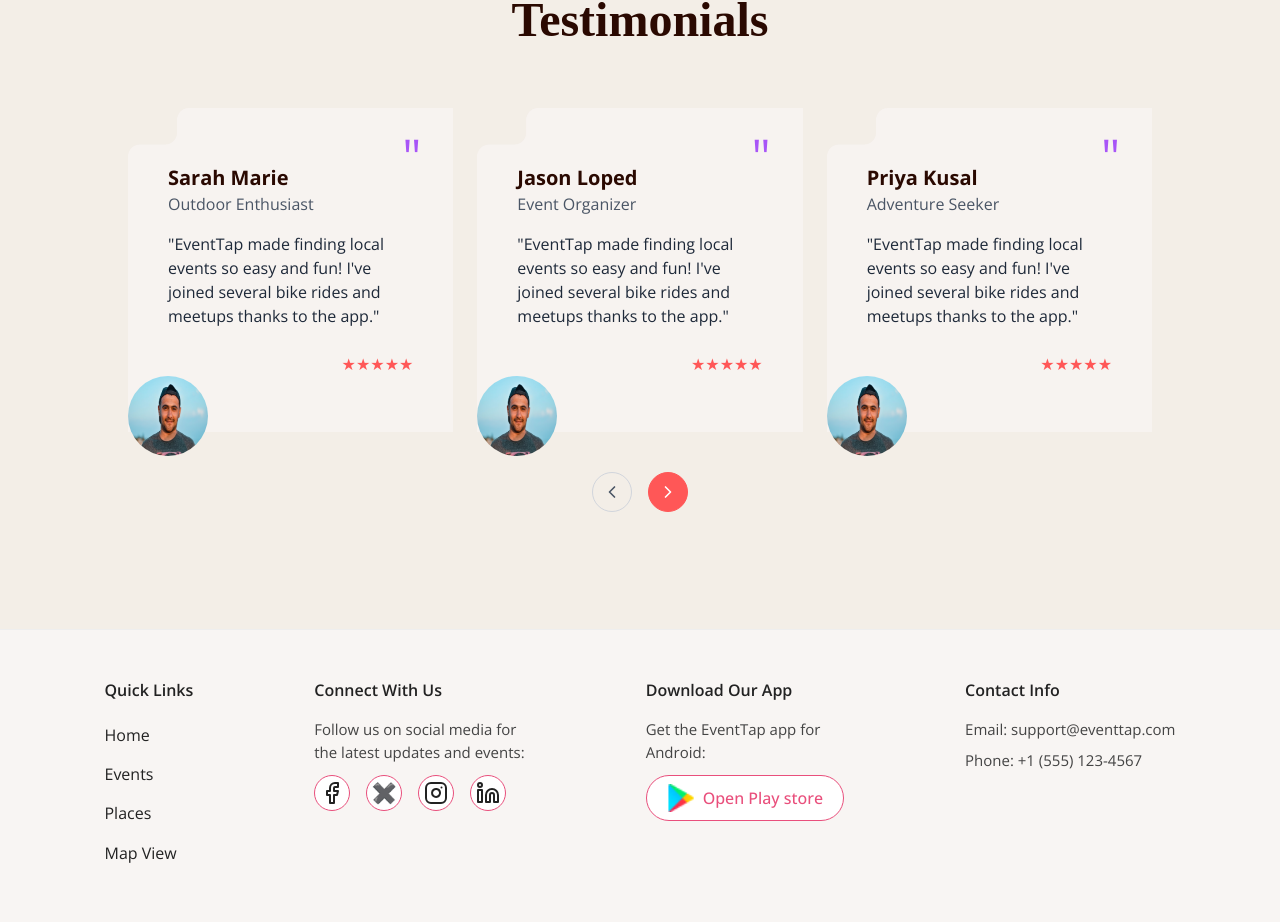
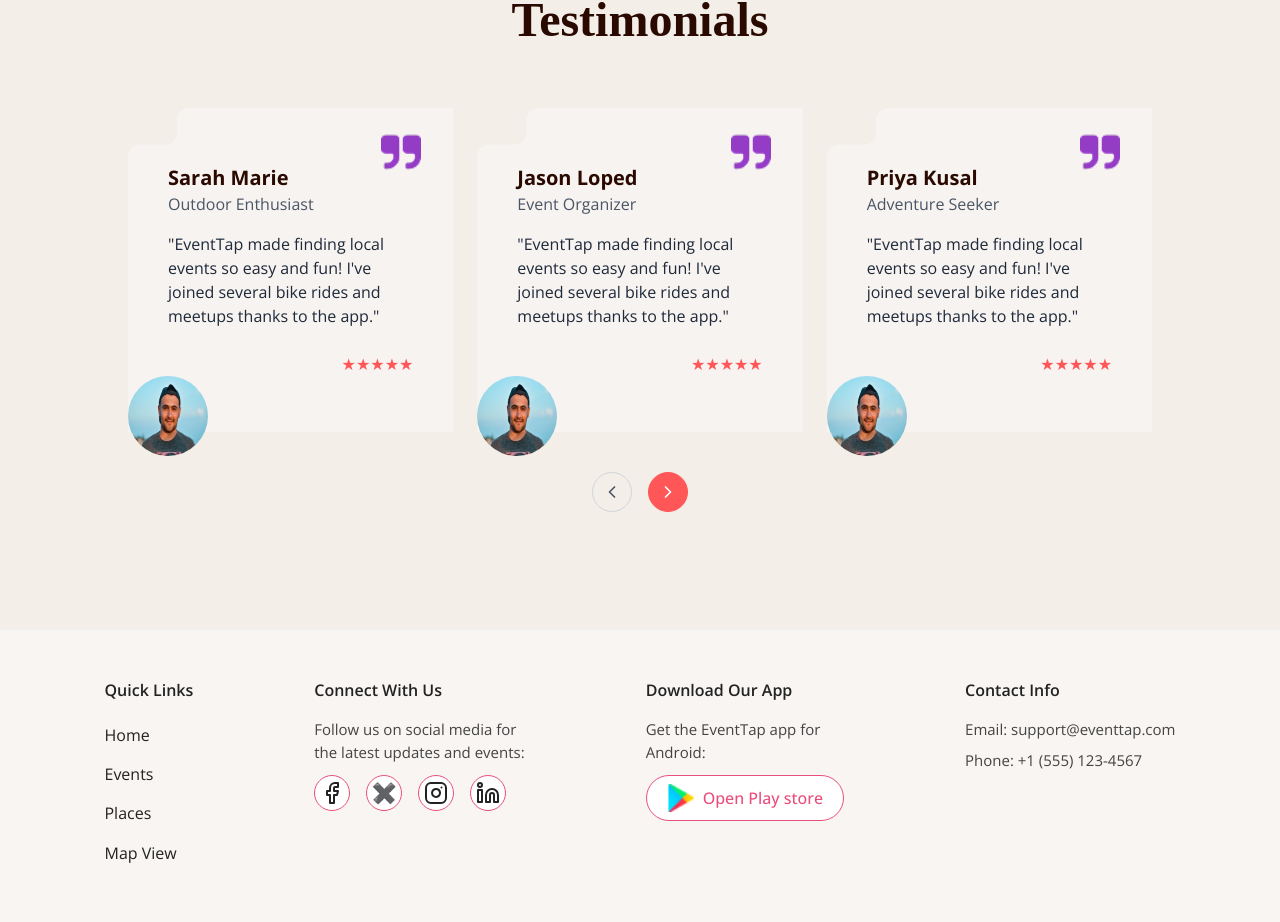
Before and after one commit to mdYeasinIslam/EventTap-next.js, a Next.js app: page / in a window 1280 px wide. Shown: the part 1471-2393 px from the top of the page. Built offline with nearby package versions, Linux system fonts and the light colour scheme.

Commit message:
image add in testimonial section

```diff
--- a/src/components/landingPage/TestimonialSection.tsx
+++ b/src/components/landingPage/TestimonialSection.tsx
@@ -37,7 +37,15 @@
             <div className="grid grid-cols-1 md:grid-cols-3 gap-6">
               {testimonials.map((t, i) => (
                 <div key={i} className="relative w-full bg-[url(/cardBg.png)] py-14 px-10 ">
-                    <div className="text-[#a855f7] text-5xl absolute top-6 right-8">"</div>
+                      <div className="text-[#a855f7] text-5xl absolute top-6 right-8">
+                          <Image
+                              src={'/testimonial-coma.png'}
+                              alt="coma"
+                              width={500}
+                              height={500}
+                              className="w-10 h-10 object-cover"
+                          />
+                    </div>
                     <h3 className="text-xl font-bold text-[#2a0901]">{t.name}</h3>
                     <p className="text-gray-600 mb-4">{t.role}</p>
                     <p className="text-gray-800 mb-6">"{t.text}"</p>
```
Also changed, not shown: public/testimonial-coma.png (added).
